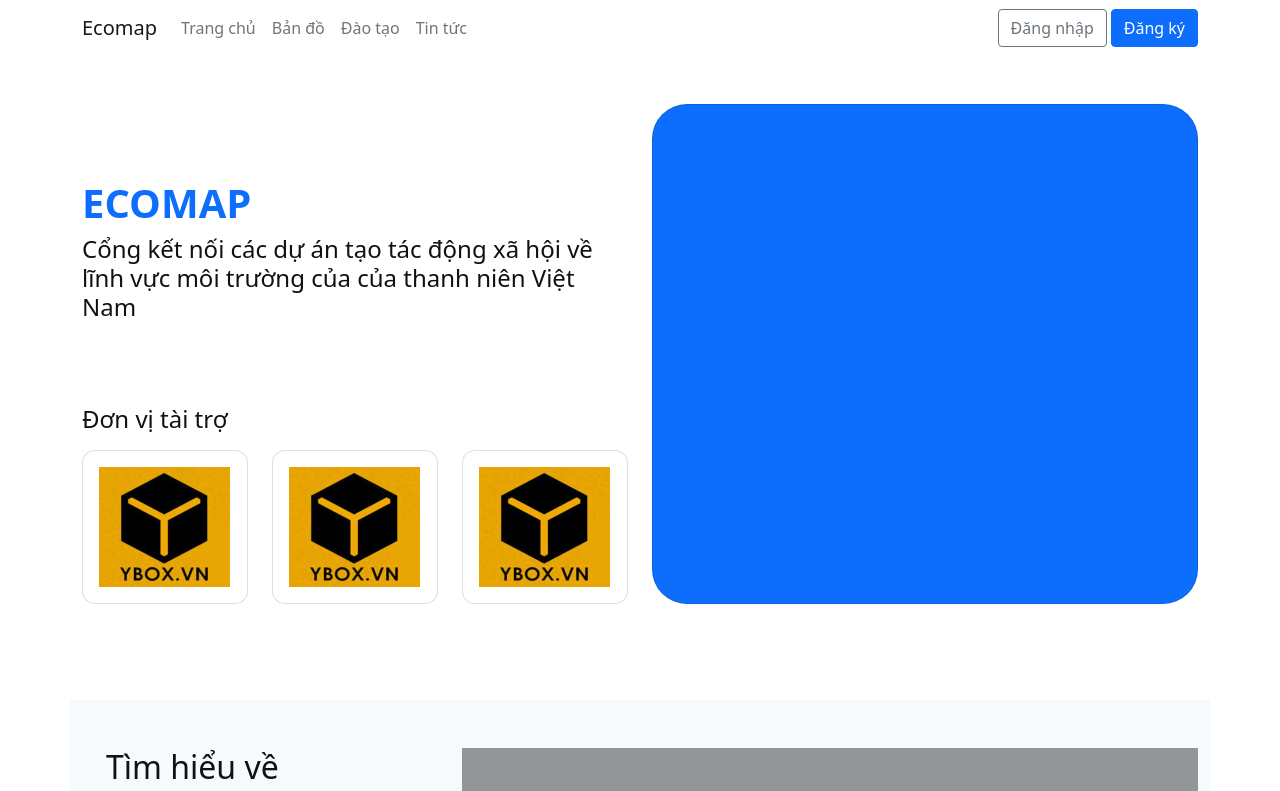
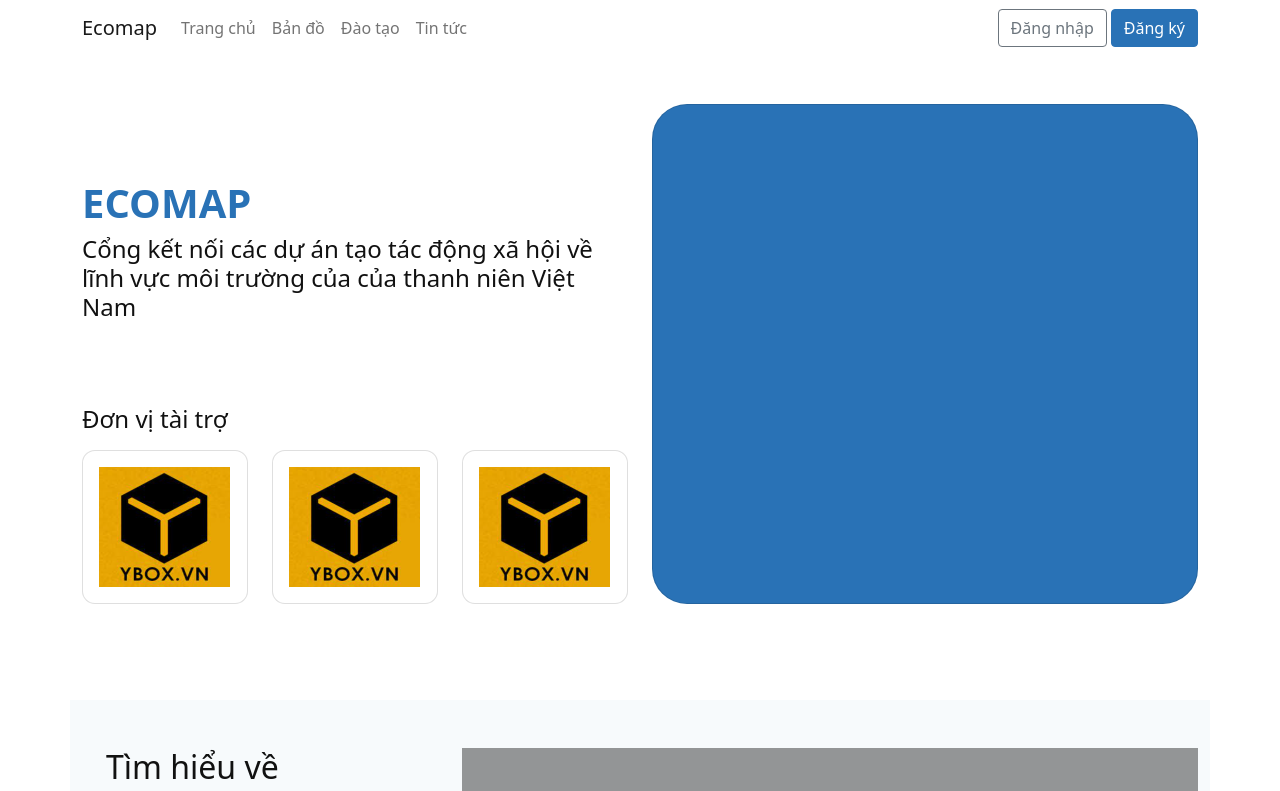
Before and after one commit to kc97ble/ecomap-web-0105, a React app: page / in a window 1280 px wide. Shown: the top 791 px of the page. Built offline with nearby package versions, Linux system fonts and the light colour scheme; the HTML template or start-up script is replaced by a standard one.

Commit message:
Update theme colors

```diff
--- a/src/containers/App/index.scss
+++ b/src/containers/App/index.scss
@@ -1,67 +1,10 @@
 $body-bg: #fff;
 $body-color: #111;
+$primary: #2972b6;
+$light: #f7fafc;
+$dark: #171830;
+$font-family-sans-serif: "Lexend", system-ui, -apple-system, "Segoe UI", Roboto,
+  "Helvetica Neue", Arial, "Noto Sans", "Liberation Sans", sans-serif,
+  "Apple Color Emoji", "Segoe UI Emoji", "Segoe UI Symbol", "Noto Color Emoji";
 
 @import "bootstrap/scss/bootstrap";
-
-:root {
-  --bs-blue: #0d6efd;
-  --bs-indigo: #6610f2;
-  --bs-purple: #6f42c1;
-  --bs-pink: #d63384;
-  --bs-red: #dc3545;
-  --bs-orange: #fd7e14;
-  --bs-yellow: #ffc107;
-  --bs-green: #198754;
-  --bs-teal: #20c997;
-  --bs-cyan: #0dcaf0;
-  --bs-white: #fff;
-  --bs-gray: #6c757d;
-  --bs-gray-dark: #343a40;
-  --bs-gray-100: #f8f9fa;
-  --bs-gray-200: #e9ecef;
-  --bs-gray-300: #dee2e6;
-  --bs-gray-400: #ced4da;
-  --bs-gray-500: #adb5bd;
-  --bs-gray-600: #6c757d;
-  --bs-gray-700: #495057;
-  --bs-gray-800: #343a40;
-  --bs-gray-900: #212529;
-  --bs-primary: #0d6efd;
-  --bs-secondary: #6c757d;
-  --bs-success: #198754;
-  --bs-info: #0dcaf0;
-  --bs-warning: #ffc107;
-  --bs-danger: #dc3545;
-  // --bs-light: #f8f9fa;
-  --bs-light: #f7fafc;
-  --bs-dark: #212529;
-  --bs-primary-rgb: 13, 110, 253;
-  --bs-secondary-rgb: 108, 117, 125;
-  --bs-success-rgb: 25, 135, 84;
-  --bs-info-rgb: 13, 202, 240;
-  --bs-warning-rgb: 255, 193, 7;
-  --bs-danger-rgb: 220, 53, 69;
-  // --bs-light-rgb: 248, 249, 250;
-  --bs-light-rgb: 247, 250, 252;
-  --bs-dark-rgb: 33, 37, 41;
-  --bs-white-rgb: 255, 255, 255;
-  --bs-black-rgb: 0, 0, 0;
-  --bs-body-color-rgb: 17, 17, 17;
-  --bs-body-bg-rgb: 255, 255, 255;
-  --bs-font-sans-serif: "Lexend", system-ui, -apple-system, "Segoe UI", Roboto,
-    "Helvetica Neue", Arial, "Noto Sans", "Liberation Sans", sans-serif,
-    "Apple Color Emoji", "Segoe UI Emoji", "Segoe UI Symbol", "Noto Color Emoji";
-  --bs-font-monospace: SFMono-Regular, Menlo, Monaco, Consolas,
-    "Liberation Mono", "Courier New", monospace;
-  --bs-gradient: linear-gradient(
-    180deg,
-    rgba(255, 255, 255, 0.15),
-    rgba(255, 255, 255, 0)
-  );
-  --bs-body-font-family: var(--bs-font-sans-serif);
-  --bs-body-font-size: 1rem;
-  --bs-body-font-weight: 400;
-  --bs-body-line-height: 1.5;
-  --bs-body-color: #111;
-  --bs-body-bg: #fff;
-}
```
